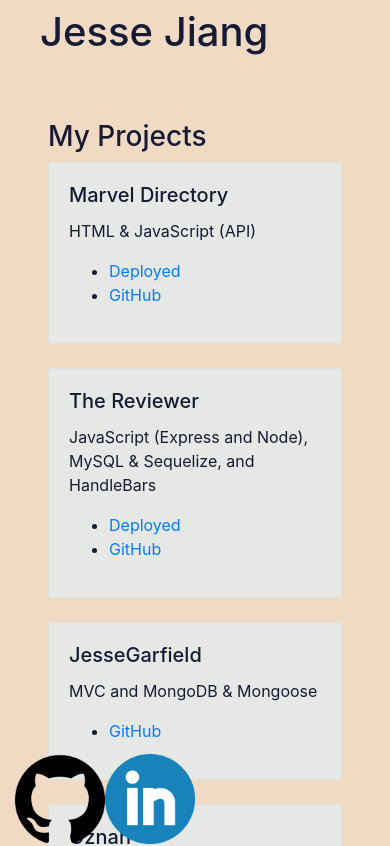
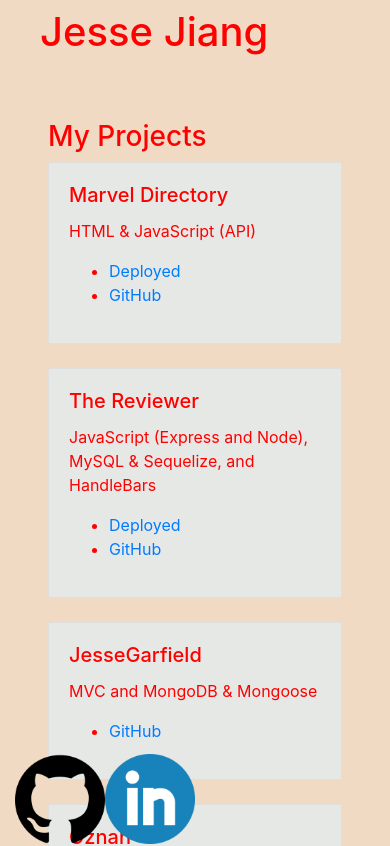
Before and after one commit to JuicinessJ/chainreaction, a React (Create React App) app: page / in a window 390 px wide. Shown: the top 846 px of the page. Built offline with nearby package versions, Linux system fonts and the light colour scheme.

Commit message:
more css

```diff
--- a/src/App.js
+++ b/src/App.js
@@ -8,10 +8,11 @@ import Contact from './components/Contact';
 import Resume from './components/Resume';
 
 
-
 /* ToDos:
     - Need to make this responsive for mobile
 */
+
+
 function App() {
 
 
--- a/src/components/AboutMe.js
+++ b/src/components/AboutMe.js
@@ -1,10 +1,5 @@
 import React from 'react'
 import img from './images/IMG_4202.JPG'
-
-
-/* ToDo:
-    - Add Fluff and Image
-*/
 
 
 const AboutMe = () => {
--- a/src/components/Footer.js
+++ b/src/components/Footer.js
@@ -4,7 +4,7 @@ import linkedin from './images/linkedin-icon.png'
 
 
 /* ToDo:
-    - Add Linkedin, Github and etc buttons and images
+    - Make Responsive
 */
 
 
--- a/src/components/Navigation.js
+++ b/src/components/Navigation.js
@@ -1,4 +1,9 @@
 import React from 'react'
+
+
+/* ToDo:
+    - Make Responsive
+*/
 
 const Navigation = (props) => {
 
--- a/src/index.css
+++ b/src/index.css
@@ -2,3 +2,9 @@ body {
   background-color: #F1DAC4;
   color: #161B33
 }
+
+@media (max-width: 768px) {
+  #root{
+    color: red;
+  }
+}
```
